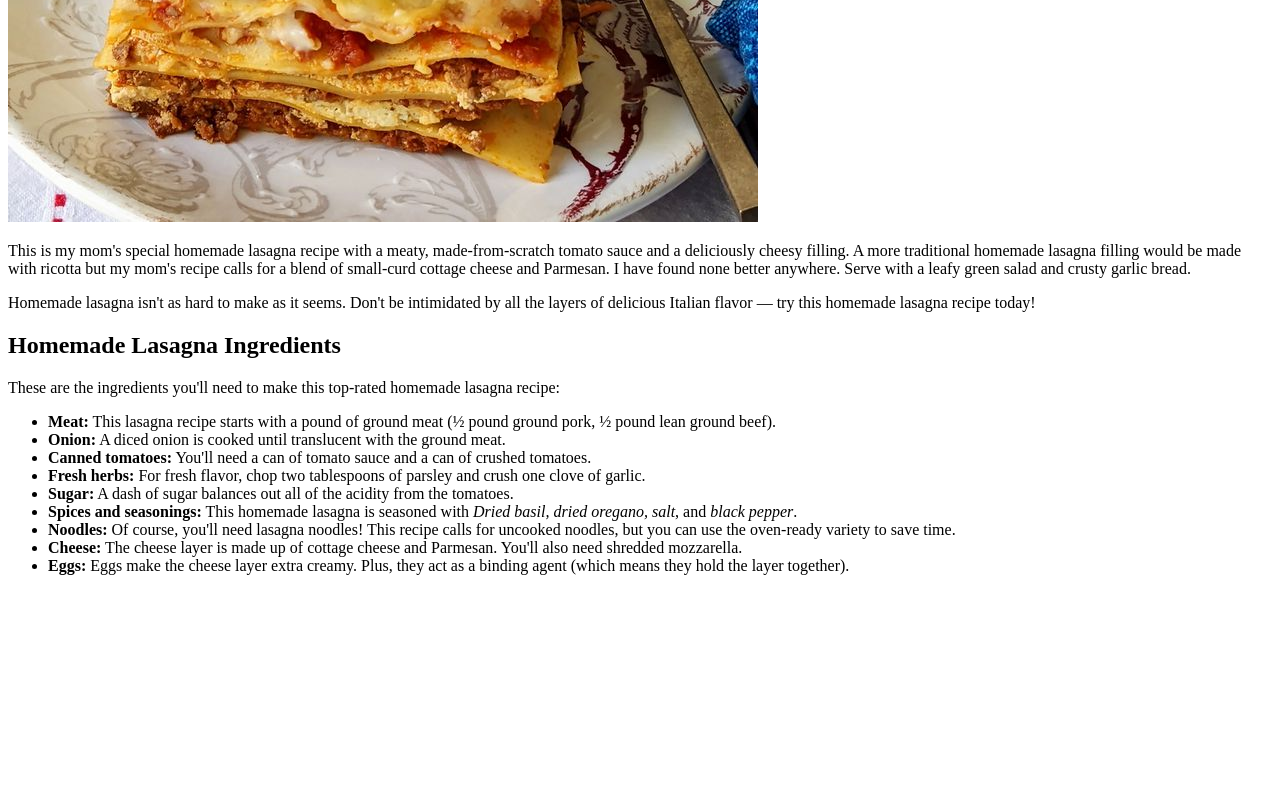
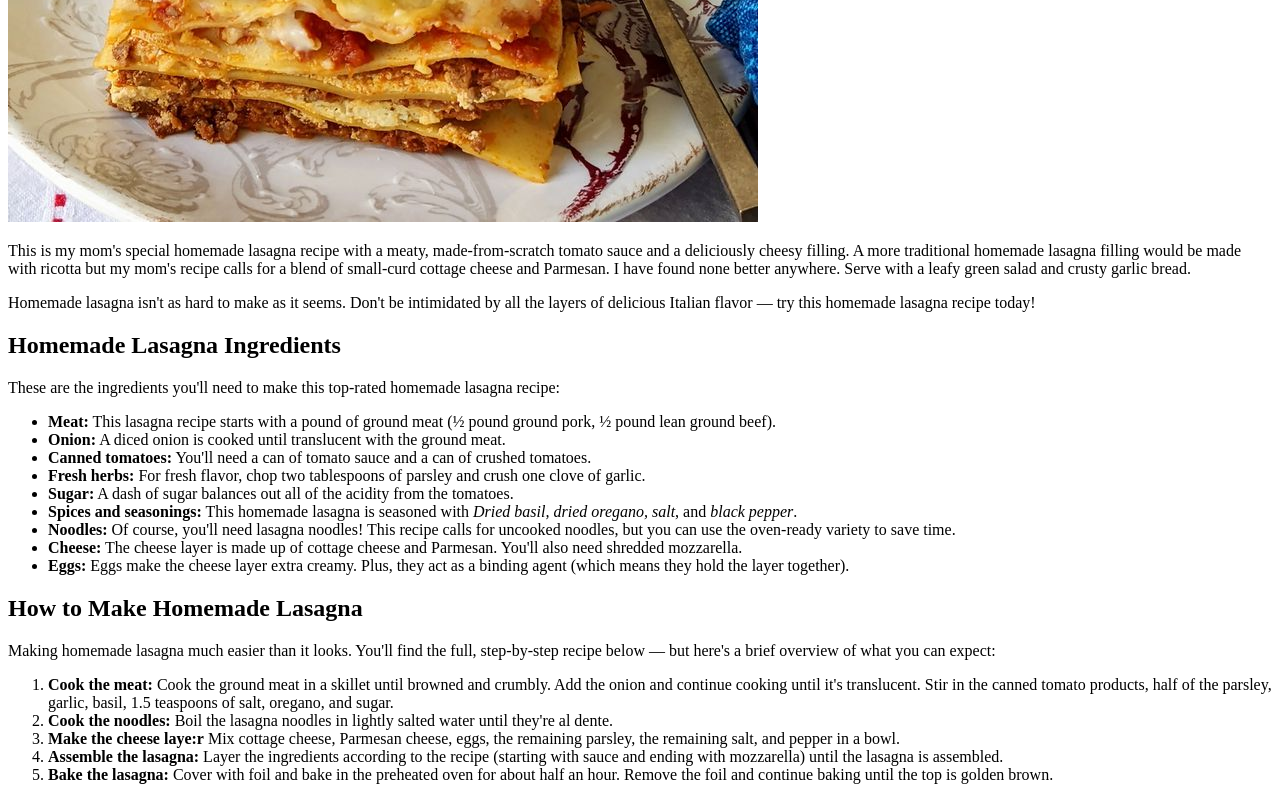
Before and after one commit to danielngira/odin-recipes, a plain HTML site: page recipes/lasagna.html in a window 1280 px wide. Shown: the part 608-1408 px from the top of the page. Before the commit the page ends 1199 px from the top, so only its background shows below. Drawn offline with Linux system fonts and the light colour scheme.

Commit message:
Added steps for making lasagna and made boilerplate for chicken-curry.html

```diff
--- a/recipes/lasagna.html
+++ b/recipes/lasagna.html
@@ -34,5 +34,33 @@
         <li><strong>Eggs:</strong> Eggs make the cheese layer extra creamy. Plus, they act as a binding agent (which means they hold the layer
         together).</li>
     </ul>
+    <h2>How to Make Homemade Lasagna</h2>
+    <p>Making homemade lasagna much easier than it looks. You'll find the full, step-by-step recipe below — but here's a brief
+    overview of what you can expect:</p>
+    <ol>
+        <li>
+            <strong>Cook the meat:</strong>
+                Cook the ground meat in a skillet until browned and crumbly. Add the onion and continue cooking until it's translucent.
+                Stir in the canned tomato products, half of the parsley, garlic, basil, 1.5 teaspoons of salt, oregano, and sugar.
+        </li>
+        <li>
+            <strong>Cook the noodles:</strong>
+            Boil the lasagna noodles in lightly salted water until they're al dente.
+        </li>
+        <li>
+            <strong>Make the cheese laye:r</strong>
+            Mix cottage cheese, Parmesan cheese, eggs, the remaining parsley, the remaining salt, and pepper in a bowl.
+        </li>
+        <li>
+            <strong>Assemble the lasagna:</strong>
+        Layer the ingredients according to the recipe (starting with sauce and ending with mozzarella) until the lasagna is
+        assembled.
+        </li>
+            <li>
+                <strong>Bake the lasagna:</strong>
+                Cover with foil and bake in the preheated oven for about half an hour. Remove the foil and continue baking until the top
+                is golden brown.
+            </li>
+    </ol>
 </body>
 </html>
```
Also changed, not shown: recipes/chicken-curry.html (added, +11 -0 lines).
